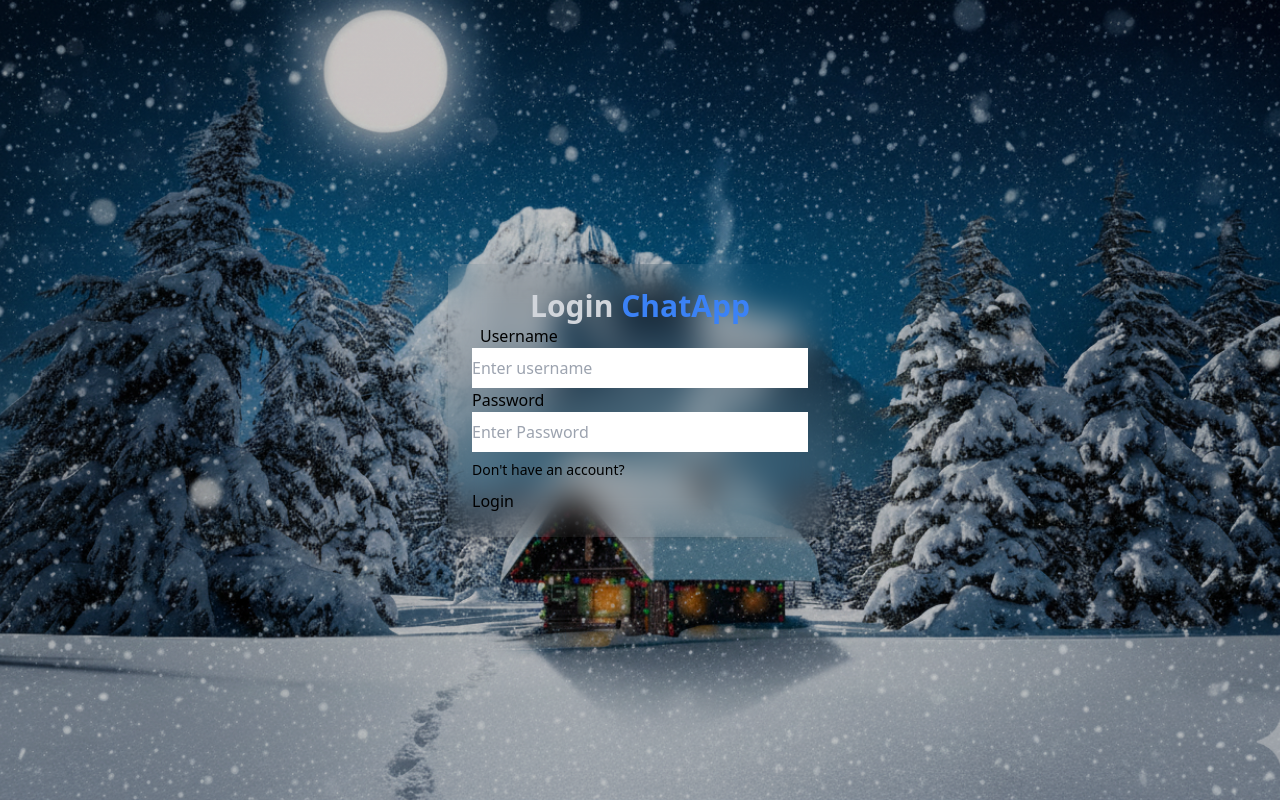
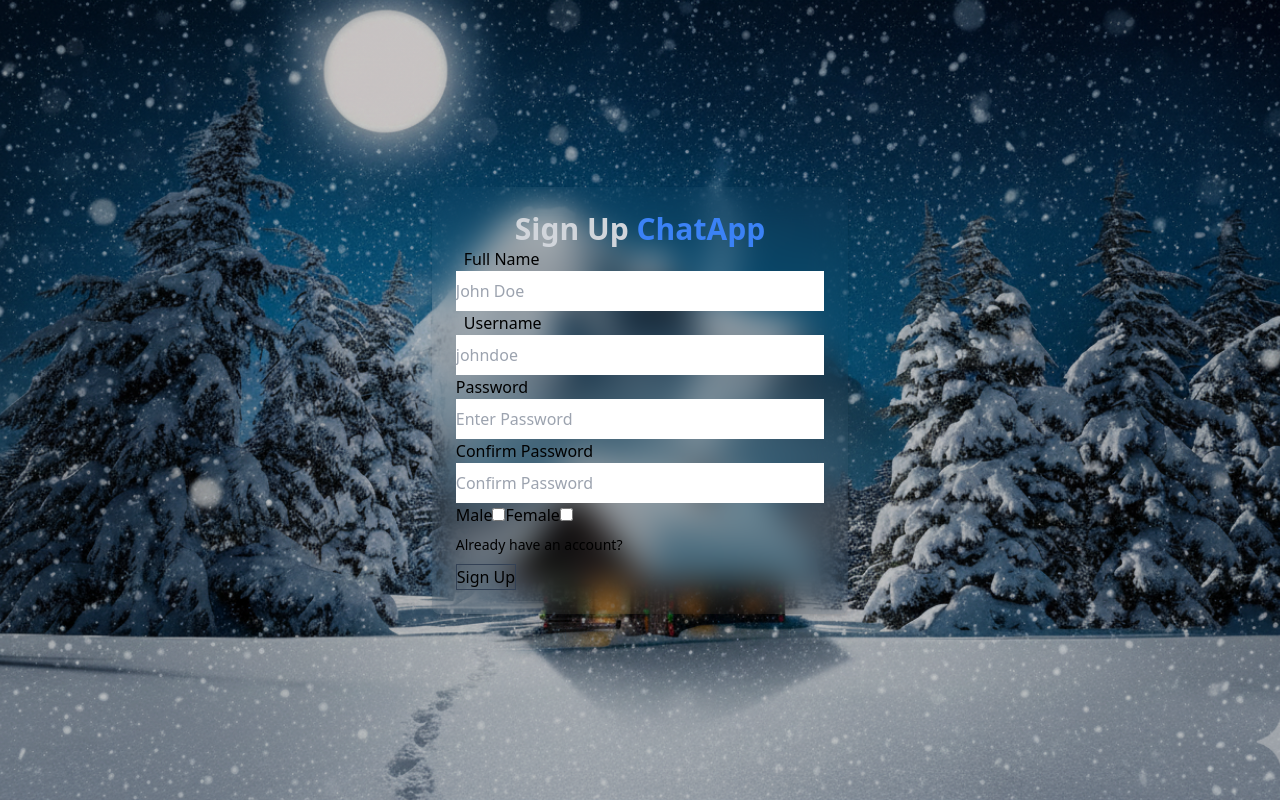
Before and after one commit to harsh-mugali/Chat-App, a React app in the folder frontend/: page / in a window 1280 px wide. Built offline with nearby package versions, Linux system fonts and the light colour scheme; the HTML template or start-up script is replaced by a standard one.

Commit message:
Refactor SignUp component with form fields and add GenderCheckbox for user input

```diff
--- a/frontend/src/App.jsx
+++ b/frontend/src/App.jsx
@@ -6,7 +6,7 @@
 
   return (
     <div className='p-4 h-screen flex items-center justify-center'>
-      <Login/>
+      <SignUp/>
     </div>
   )
 }
--- a/frontend/src/pages/signup/SignUp.jsx
+++ b/frontend/src/pages/signup/SignUp.jsx
@@ -1,9 +1,63 @@
 import React from 'react'
+import GenderCheckbox from './GenderCheckbox';
 
 const SignUp = () => {
   return (
-    <div>SignUp</div>
-  )
-}
+ 		<div className='flex flex-col items-center justify-center min-w-96 mx-auto'>
+			<div className='w-full p-6 rounded-lg shadow-md bg-gray-400 bg-clip-padding backdrop-filter backdrop-blur-lg bg-opacity-0'>
+				<h1 className='text-3xl font-semibold text-center text-gray-300'>
+					Sign Up <span className='text-blue-500'> ChatApp</span>
+				</h1>
 
+				<form>
+					<div>
+						<label className='label p-2'>
+							<span className='text-base label-text'>Full Name</span>
+						</label>
+						<input type='text' placeholder='John Doe' className='w-full input input-bordered  h-10' />
+					</div>
+
+					<div>
+						<label className='label p-2 '>
+							<span className='text-base label-text'>Username</span>
+						</label>
+						<input type='text' placeholder='johndoe' className='w-full input input-bordered h-10' />
+					</div>
+
+					<div>
+						<label className='label'>
+							<span className='text-base label-text'>Password</span>
+						</label>
+						<input
+							type='password'
+							placeholder='Enter Password'
+							className='w-full input input-bordered h-10'
+						/>
+					</div>
+
+					<div>
+						<label className='label'>
+							<span className='text-base label-text'>Confirm Password</span>
+						</label>
+						<input
+							type='password'
+							placeholder='Confirm Password'
+							className='w-full input input-bordered h-10'
+						/>
+					</div>
+
+					<GenderCheckbox/>
+
+					<a className='text-sm hover:underline hover:text-blue-600 mt-2 inline-block' href='#'>
+						Already have an account?
+					</a>
+
+					<div>
+						<button className='btn btn-block btn-sm mt-2 border border-slate-700'>Sign Up</button>
+					</div>
+				</form>
+			</div>
+		</div>
+	);
+};
 export default SignUp
```
